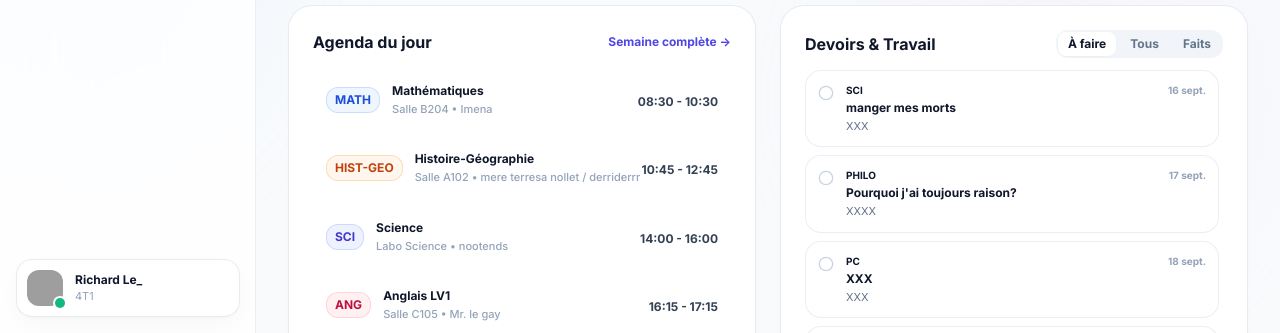
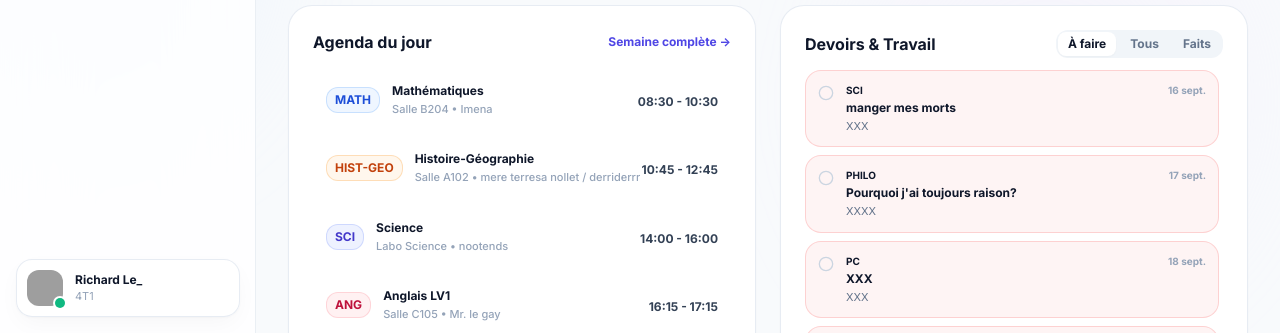
Before and after one commit to utilisateursrichard/fading_mars_rises_16h35, a React (Vite) app: page / in a window 1280 px wide. Both pictures are taken after a click on the button "Mode Réel". Shown: the part 467-800 px from the top of the page. Built offline with nearby package versions, Linux system fonts and the light colour scheme; no server answers; grey boxes are pictures that could not be loaded.

Commit message:
correction du truc principal

```diff
--- a/src/components/views/DashboardView.tsx
+++ b/src/components/views/DashboardView.tsx
@@ -372,7 +372,7 @@ export const DashboardView: React.FC = () => {
       </div>
 
       {/* 4. Deux Colonnes Claires : Programme & Devoirs */}
-      <div className="grid grid-cols-1 lg:grid-cols-2 gap-6">
+      <div className="grid grid-cols-1 lg:grid-cols-2 lg:items-stretch gap-6">
 
         {/* Colonne Gauche : Programme du jour trié chronologiquement */}
         <div className="bg-white rounded-3xl p-5 sm:p-6 border border-slate-200/80 shadow-subtle">
@@ -426,7 +426,7 @@ export const DashboardView: React.FC = () => {
         </div>
 
         {/* Colonne Droite : Devoirs */}
-        <div className="bg-white rounded-3xl p-5 sm:p-6 border border-slate-200/80 shadow-subtle flex flex-col">
+        <div className="bg-white rounded-3xl p-5 sm:p-6 border border-slate-200/80 shadow-subtle flex flex-col min-h-0">
           <div className="flex items-center justify-between mb-3">
             <h3 className="font-extrabold text-base text-slate-900">Devoirs & Travail</h3>
 
@@ -460,7 +460,7 @@ export const DashboardView: React.FC = () => {
           </div>
 
           {/* List */}
-          <div className="space-y-2 flex-1 max-h-[360px] overflow-y-auto pr-1">
+          <div className="space-y-2 flex-1 min-h-0 overflow-y-auto pr-1">
             {filteredHomeworks.length === 0 ? (
               <div className="p-8 text-center text-xs font-medium text-slate-400">
                 Aucun devoir dans cette vue.
@@ -474,7 +474,7 @@ export const DashboardView: React.FC = () => {
                     className={`p-3 rounded-2xl border transition-all flex items-start gap-3 ${
                       hw.isCompleted
                         ? 'bg-slate-50/50 border-slate-100 opacity-60'
-                        : 'bg-white border-slate-200/70 hover:border-slate-300'
+                      : 'bg-red-50/80 border-red-200/80 hover:bg-red-50 hover:border-red-300'
                     }`}
                   >
                     <button
```
